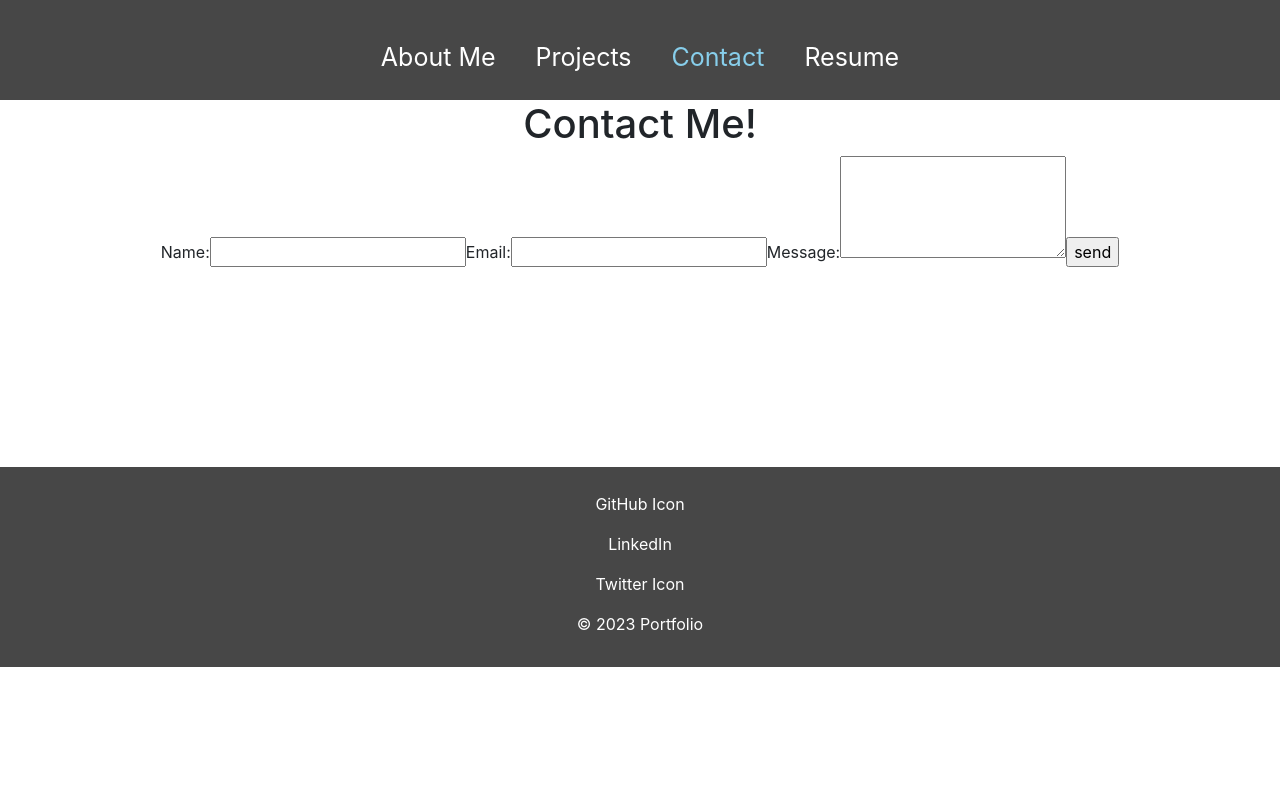
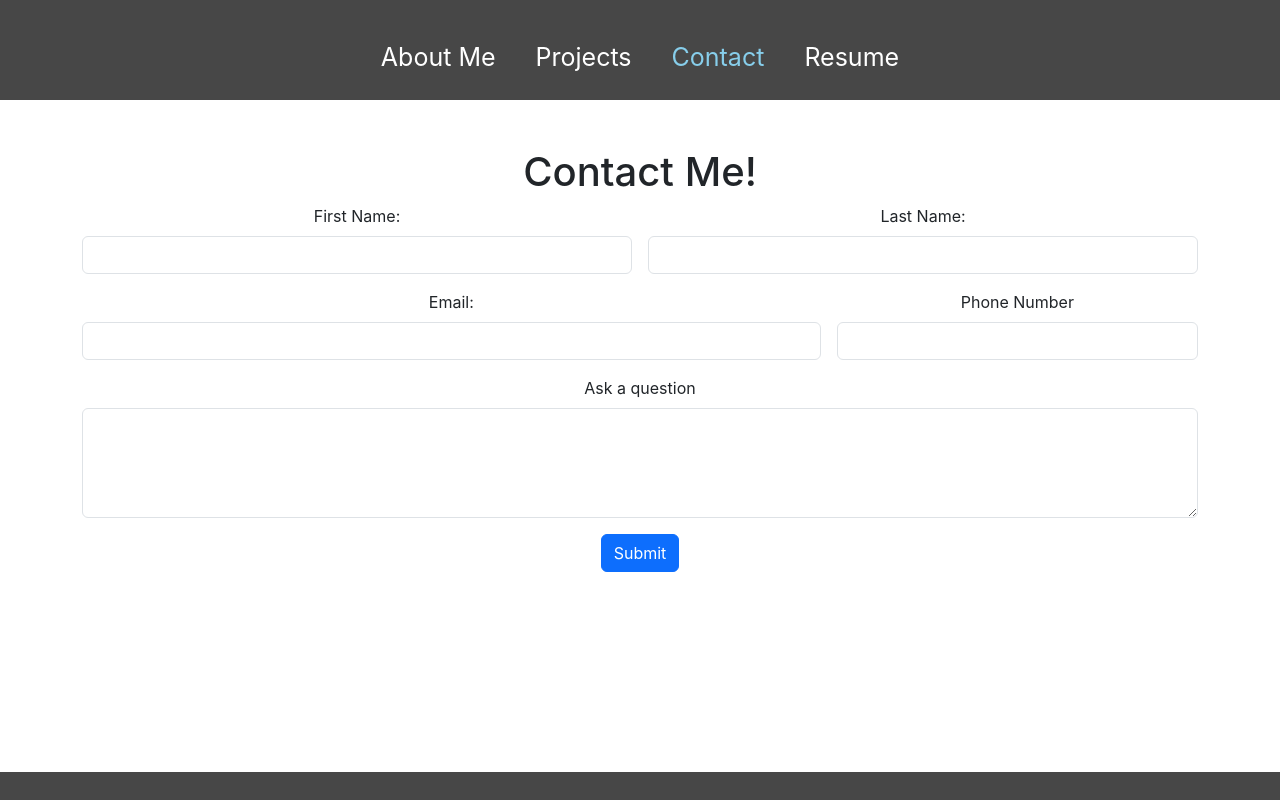
Before and after one commit to HTapia7/react-Portfolio, a React (Create React App) app: page /contact in a window 1280 px wide. Shown: the top 800 px of the page. Built offline with nearby package versions, Linux system fonts and the light colour scheme.

Commit message:
added contact form page

```diff
--- a/src/pages/Contact.js
+++ b/src/pages/Contact.js
@@ -1,21 +1,34 @@
 import React from "react";
 
 function Contact () {
-    return  <div className="container">
+    return  <div className="container mt-5">
                 <h1>Contact Me!</h1>
 
-                <form>
-                    <label>Name: </label>
-                    <input type="text" name="name"/>
-
-                    <label>Email: </label>
-                    <input type="email" name="user_email"/>
-
-                    <label>Message: </label>
-                    <textarea name="message" rows="4"/>
-                    <input type="submit" value='send'/>
+                <form className="row g-3">
+                    <div className="col-md-6">
+                        <label for="firstName" className="form-label">First Name: </label>
+                        <input type="text" className="form-control" id="firstName" required/>
+                    </div>
+                    <div className="col-md-6">
+                        <label for="lastName" className="form-label">Last Name: </label>
+                        <input type="text" className="form-control" id="lastName" required/>
+                    </div>
+                    <div className="col-md-8">
+                        <label for="emailInfo" className="form-label">Email: </label>
+                        <input type="email" className="form-control" id="emailInfo" required></input>
+                    </div>
+                    <div className="col-md-4">
+                        <label for="phoneNumber" className="form-label">Phone Number</label>
+                        <input type="text" className="form-control" id="phoneNumber"></input>
+                    </div>
+                    <div className="col-md-12">
+                        <label for="message" className="form-label">Ask a question</label>
+                        <textarea className="form-control" id="message" rows="4"></textarea>
+                    </div>
+                    <div className="col-md-12">
+                        <button type="submit" className="btn btn-primary">Submit</button>
+                    </div>
                 </form>
-
             </div>
 }
 
```
